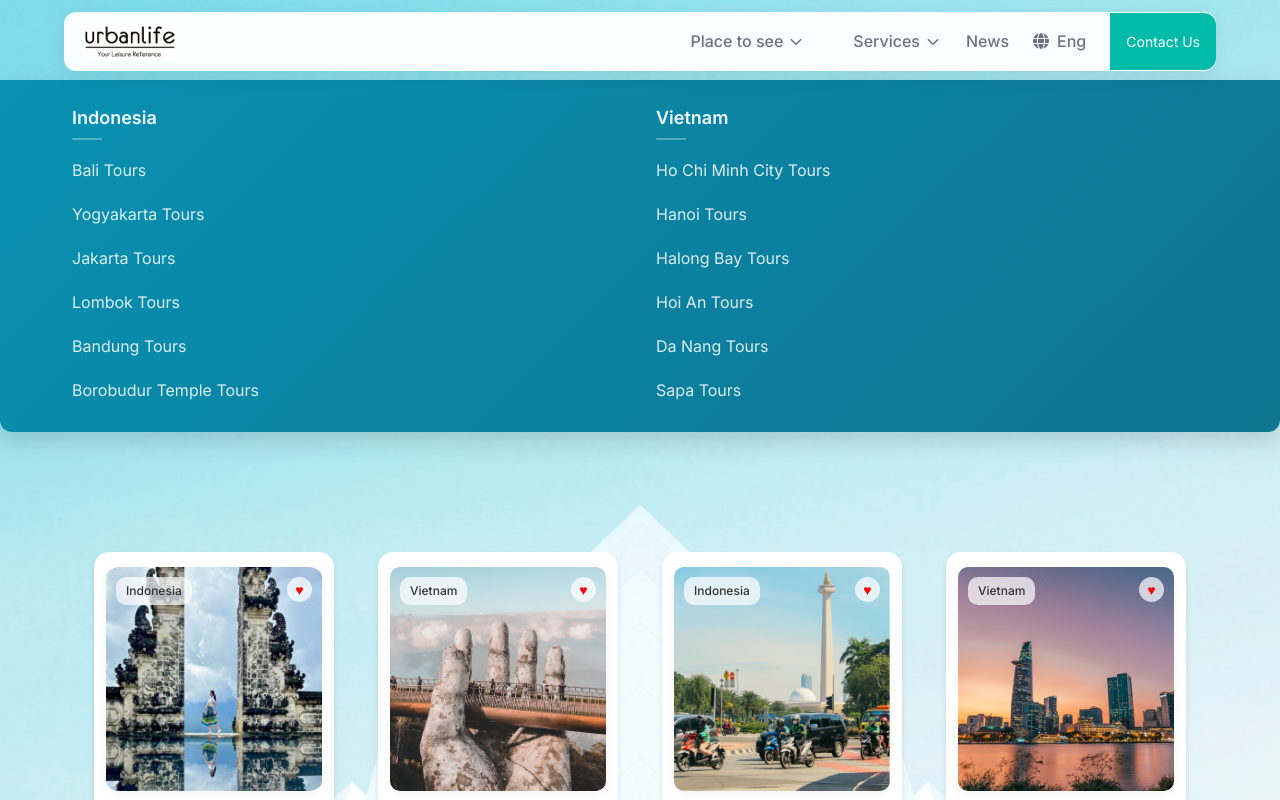
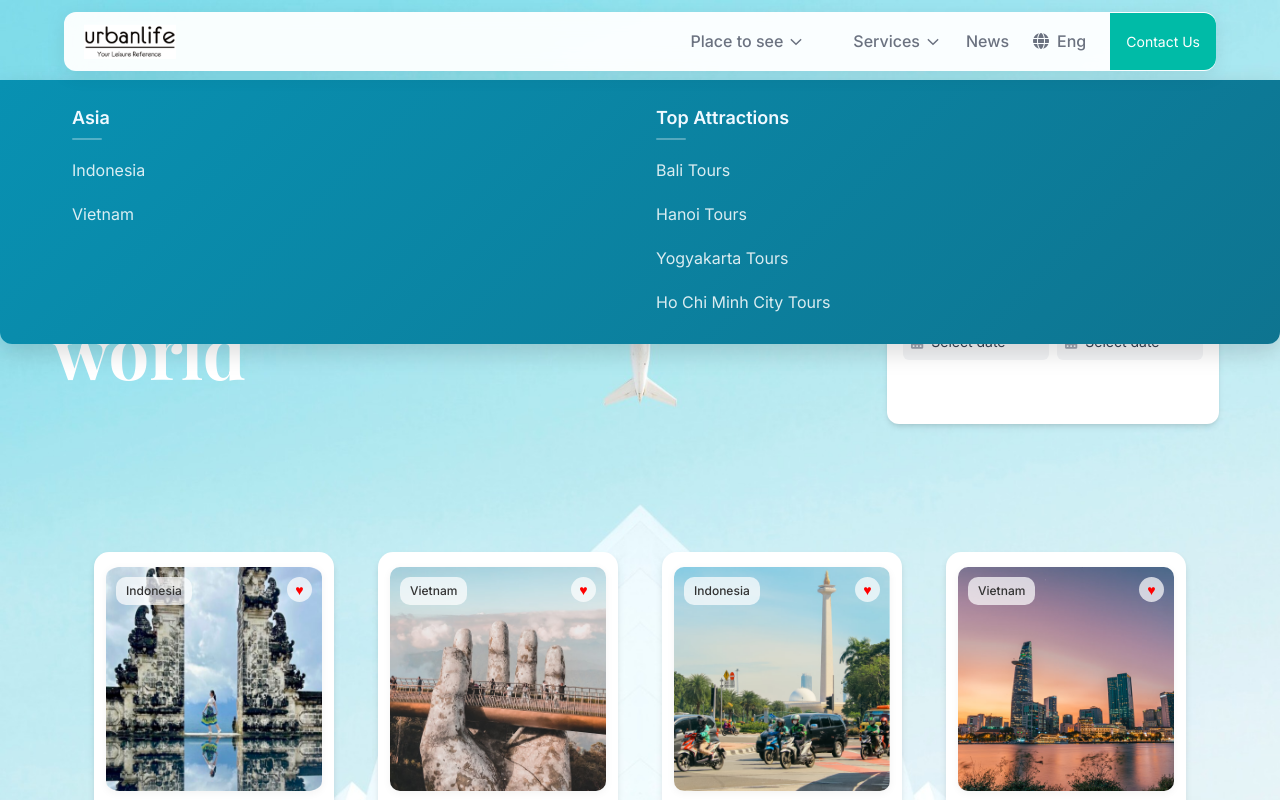
Before and after one commit to myreds12/urbanlife-frontend, a React (Vite) app in the folder urbanlife-frontend/: page / in a window 1280 px wide. Both pictures are taken after a click on the element "Place to see". Shown: the top 800 px of the page. Built offline with nearby package versions, Linux system fonts and the light colour scheme; a web font is replaced by a local one.

Commit message:
feat(navbar): improve navigation styling and menu structure

```diff
--- a/urbanlife-frontend/src/components/LandingPage/HomePage/Navbar.jsx
+++ b/urbanlife-frontend/src/components/LandingPage/HomePage/Navbar.jsx
@@ -47,9 +47,11 @@ const Navbar = () => {
           <div className="relative">
             <span
               onClick={() => toggleDropdown("place")}
-              className="flex items-center text-gray-500 font-medium hover:text-teal-500 cursor-pointer underline-from-left relative"
+              className="flex items-center text-gray-500 font-medium hover:text-teal-500 cursor-pointer group relative"
             >
               Place to see
+              <span className="absolute bottom-0 left-1/2 w-0 h-0.5 bg-teal-500 group-hover:w-1/2 transition-all duration-200 origin-center"></span>
+              <span className="absolute bottom-0 right-1/2 w-0 h-0.5 bg-teal-500 group-hover:w-1/2 transition-all duration-200 origin-center"></span>
               <svg
                 className={`stroke-gray-500 ml-1 transition-transform duration-200 ${
                   isDropdownOpen === "place" ? "rotate-180" : ""
@@ -74,9 +76,11 @@ const Navbar = () => {
           <div className="relative">
             <span
               onClick={() => toggleDropdown("services")}
-              className="flex items-center text-gray-500 font-medium hover:text-teal-500 cursor-pointer underline-from-left relative"
+              className="flex items-center text-gray-500 font-medium hover:text-teal-500 cursor-pointer group relative"
             >
               Services
+              <span className="absolute bottom-0 left-1/2 w-0 h-0.5 bg-teal-500 group-hover:w-1/2 transition-all duration-200 origin-center"></span>
+              <span className="absolute bottom-0 right-1/2 w-0 h-0.5 bg-teal-500 group-hover:w-1/2 transition-all duration-200 origin-center"></span>
               <svg
                 className={`stroke-gray-500 ml-1 transition-transform duration-200 ${
                   isDropdownOpen === "services" ? "rotate-180" : ""
@@ -100,9 +104,11 @@ const Navbar = () => {
 
           <Link
             to="/transportation"
-            className="text-gray-500 font-medium hover:text-teal-500 underline-from-left relative"
+            className="text-gray-500 font-medium hover:text-teal-500 group relative"
           >
             News
+            <span className="absolute bottom-0 left-1/2 w-0 h-0.5 bg-teal-500 group-hover:w-1/2 transition-all duration-200 origin-center"></span>
+            <span className="absolute bottom-0 right-1/2 w-0 h-0.5 bg-teal-500 group-hover:w-1/2 transition-all duration-200 origin-center"></span>
           </Link>
           <Link
             to="/contact"
@@ -198,25 +204,19 @@ const Navbar = () => {
           <div className="container mx-auto px-8 py-6">
             <div className="grid grid-cols-2 gap-8">
               <div>
-                <h4 className="font-semibold mb-3 text-lg">Indonesia</h4>
+                <h4 className="font-semibold mb-3 text-lg">Asia</h4>
                 <ul className="space-y-2">
-                  <li><Link to="/indonesia/bali" className="block py-1 hover:text-gray-200 transition-colors">Bali Tours</Link></li>
-                  <li><Link to="/indonesia/yogyakarta" className="block py-1 hover:text-gray-200 transition-colors">Yogyakarta Tours</Link></li>
-                  <li><Link to="/indonesia/jakarta" className="block py-1 hover:text-gray-200 transition-colors">Jakarta Tours</Link></li>
-                  <li><Link to="/indonesia/lombok" className="block py-1 hover:text-gray-200 transition-colors">Lombok Tours</Link></li>
-                  <li><Link to="/indonesia/bandung" className="block py-1 hover:text-gray-200 transition-colors">Bandung Tours</Link></li>
-                  <li><Link to="/indonesia/borobudur" className="block py-1 hover:text-gray-200 transition-colors">Borobudur Temple Tours</Link></li>
+                  <li><Link to="/indonesia" className="block py-1 hover:text-gray-200 transition-colors">Indonesia</Link></li>
+                  <li><Link to="/vietnam" className="block py-1 hover:text-gray-200 transition-colors">Vietnam</Link></li>
                 </ul>
               </div>
               <div>
-                <h4 className="font-semibold mb-3 text-lg">Vietnam</h4>
+                <h4 className="font-semibold mb-3 text-lg">Top Attractions</h4>
                 <ul className="space-y-2">
+                  <li><Link to="/indonesia/bali" className="block py-1 hover:text-gray-200 transition-colors">Bali Tours</Link></li>
+                  <li><Link to="/vietnam/hanoi" className="block py-1 hover:text-gray-200 transition-colors">Hanoi Tours</Link></li>
+                  <li><Link to="/indonesia/yogyakarta" className="block py-1 hover:text-gray-200 transition-colors">Yogyakarta Tours</Link></li>
                   <li><Link to="/vietnam/ho-chi-minh" className="block py-1 hover:text-gray-200 transition-colors">Ho Chi Minh City Tours</Link></li>
-                  <li><Link to="/vietnam/hanoi" className="block py-1 hover:text-gray-200 transition-colors">Hanoi Tours</Link></li>
-                  <li><Link to="/vietnam/halong-bay" className="block py-1 hover:text-gray-200 transition-colors">Halong Bay Tours</Link></li>
-                  <li><Link to="/vietnam/hoi-an" className="block py-1 hover:text-gray-200 transition-colors">Hoi An Tours</Link></li>
-                  <li><Link to="/vietnam/da-nang" className="block py-1 hover:text-gray-200 transition-colors">Da Nang Tours</Link></li>
-                  <li><Link to="/vietnam/sapa" className="block py-1 hover:text-gray-200 transition-colors">Sapa Tours</Link></li>
                 </ul>
               </div>
             </div>
@@ -233,30 +233,21 @@ const Navbar = () => {
           <div className="container mx-auto px-8 py-6">
             <div className="grid grid-cols-3 gap-8">
               <div>
-                <h4 className="font-semibold mb-3 text-lg">Day Tours</h4>
+                <h4 className="font-semibold mb-3 text-lg">Day tour</h4>
                 <ul className="space-y-2">
-                  <li><Link to="/day-tours/city-tour" className="block py-1 hover:text-gray-200 transition-colors">City Tour</Link></li>
-                  <li><Link to="/day-tours/cultural-tour" className="block py-1 hover:text-gray-200 transition-colors">Cultural Tour</Link></li>
-                  <li><Link to="/day-tours/nature-tour" className="block py-1 hover:text-gray-200 transition-colors">Nature Tour</Link></li>
-                  <li><Link to="/day-tours/adventure-tour" className="block py-1 hover:text-gray-200 transition-colors">Adventure Tour</Link></li>
+                  <li><Link to="/day-tours" className="block py-1 hover:text-gray-200 transition-colors">Day tour</Link></li>
                 </ul>
               </div>
               <div>
-                <h4 className="font-semibold mb-3 text-lg">Rent Car</h4>
+                <h4 className="font-semibold mb-3 text-lg">Rent car</h4>
                 <ul className="space-y-2">
-                  <li><Link to="/rent-car/economy" className="block py-1 hover:text-gray-200 transition-colors">Economy Car</Link></li>
-                  <li><Link to="/rent-car/suv" className="block py-1 hover:text-gray-200 transition-colors">SUV</Link></li>
-                  <li><Link to="/rent-car/luxury" className="block py-1 hover:text-gray-200 transition-colors">Luxury Car</Link></li>
-                  <li><Link to="/rent-car/minivan" className="block py-1 hover:text-gray-200 transition-colors">Minivan</Link></li>
+                  <li><Link to="/rent-car" className="block py-1 hover:text-gray-200 transition-colors">Rent car</Link></li>
                 </ul>
               </div>
               <div>
                 <h4 className="font-semibold mb-3 text-lg">Accommodation</h4>
                 <ul className="space-y-2">
-                  <li><Link to="/accommodation/hotel" className="block py-1 hover:text-gray-200 transition-colors">Hotel Booking</Link></li>
-                  <li><Link to="/accommodation/resort" className="block py-1 hover:text-gray-200 transition-colors">Resort Booking</Link></li>
-                  <li><Link to="/accommodation/villa" className="block py-1 hover:text-gray-200 transition-colors">Villa Rental</Link></li>
-                  <li><Link to="/accommodation/apartment" className="block py-1 hover:text-gray-200 transition-colors">Apartment</Link></li>
+                  <li><Link to="/accommodation" className="block py-1 hover:text-gray-200 transition-colors">Accommodation</Link></li>
                 </ul>
               </div>
             </div>
--- a/urbanlife-frontend/src/pages/AdminDashboard/DayTour/DayTour.jsx
+++ b/urbanlife-frontend/src/pages/AdminDashboard/DayTour/DayTour.jsx
@@ -63,12 +63,14 @@ function DayTour() {
             {['description', 'image', 'itinerary', 'price'].map((section) => (
               <span
                 key={section}
-                className={`cursor-pointer ${
+                className={`cursor-pointer relative ${
                   activeSection === section ? 'text-cyan-600' : 'text-gray-500'
-                } hover:text-cyan-700 underline-from-left relative`}
+                } hover:text-cyan-700 group`}
                 onClick={() => moveSection(section)}
               >
                 {section.charAt(0).toUpperCase() + section.slice(1)}
+                <span className="absolute bottom-0 left-1/2 w-0 h-0.5 bg-cyan-600 group-hover:w-1/2 transition-all duration-200 origin-center"></span>
+                <span className="absolute bottom-0 right-1/2 w-0 h-0.5 bg-cyan-600 group-hover:w-1/2 transition-all duration-200 origin-center"></span>
               </span>
             ))}
           </div>
```
Also changed, not shown: urbanlife-frontend/src/styles/AdminDashboard/DayTour/DayTour.css (line endings or trailing spaces).
